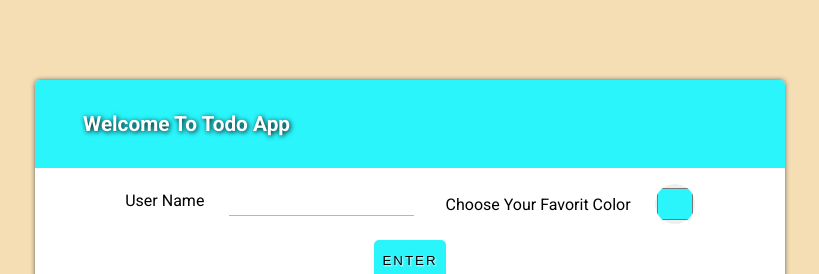
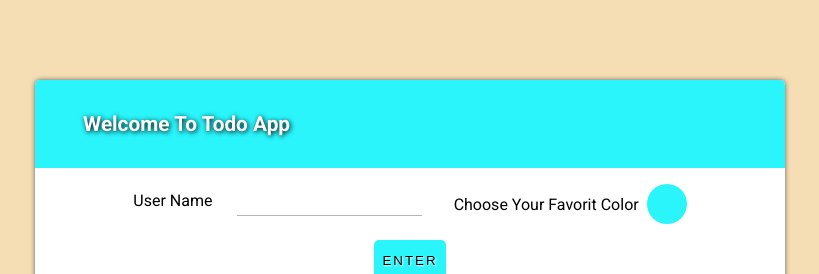
Before and after one commit to AhmadMrf/react-todo, a React (Create React App) app: page / in a window 1280 px wide. Shown: the top 274 px of the page, without its empty margins (230-1049 px from the left). Built offline with nearby package versions, Linux system fonts and the light colour scheme.

Commit message:
fix  ui color picker

```diff
--- a/package.json
+++ b/package.json
@@ -1,5 +1,5 @@
 {
-  "name": "todo-app",
+  "name": "priceless-boyd-new8",
   "version": "1.0.0",
   "description": "",
   "keywords": [],
--- a/src/components/ui/ColorTag.jsx
+++ b/src/components/ui/ColorTag.jsx
@@ -1,16 +1,18 @@
-import React from "react";
+import React, { useState } from "react";
 import styles from "./colorTag.module.css";
 
 const ColorTag = (props) => {
+  const [color, setColor] = useState("#29f5fb");
+  const colorInputHandler = (e) => {
+    setColor(e.target.value);
+    props.onChangeHandler(e.target.value);
+  };
   return (
     <div className={`${styles["get-color"]} ${props.className || ""}`}>
-      <label htmlFor={props.id}>{props.label}</label>
-      <input
-        onChange={(e) => props.onChangeHandler(e.target.value)}
-        defaultValue="#29f5fb"
-        type="color"
-        id={props.id}
-      />
+      <label style={{ "--color-input": color }} htmlFor={props.id}>
+        {props.label}
+      </label>
+      <input onChange={colorInputHandler} type="color" id={props.id} />
     </div>
   );
 };
--- a/src/components/ui/colorTag.module.css
+++ b/src/components/ui/colorTag.module.css
@@ -5,17 +5,31 @@
 }
 
 .get-color label {
+  display: flex;
+  align-items: center;
+  gap: 0.5rem;
   text-transform: capitalize;
+  --color-input: #29f5fb;
+}
+.get-color label:after {
+  content: "";
+  width: 2.5rem;
+  height: 2.5rem;
+  border-radius: 50%;
+  cursor: pointer;
+  display: inline-block;
+  background-color: var(--color-input);
 }
 .get-color input {
-  border: none;
+  display: none;
+  /* border: none;
   outline: none;
   width: 2.5rem;
   height: 2.5rem;
   border-radius: 50%;
   overflow: hidden;
-  cursor: pointer;
+  cursor: pointer; */
 }
-.get-color input::-moz-color-swatch {
+/* .get-color input::-moz-color-swatch {
   border: none;
-}
+} */
```
